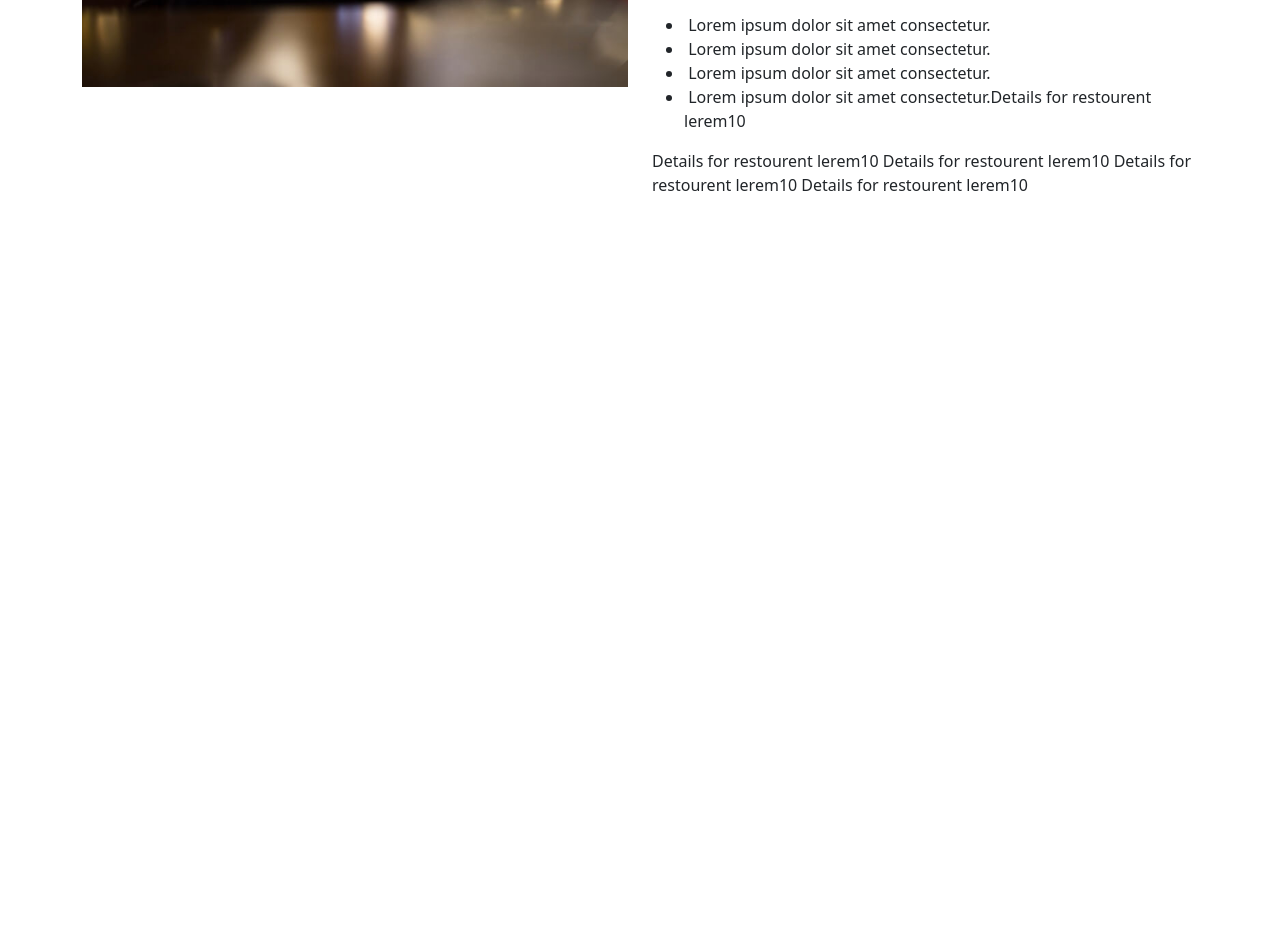
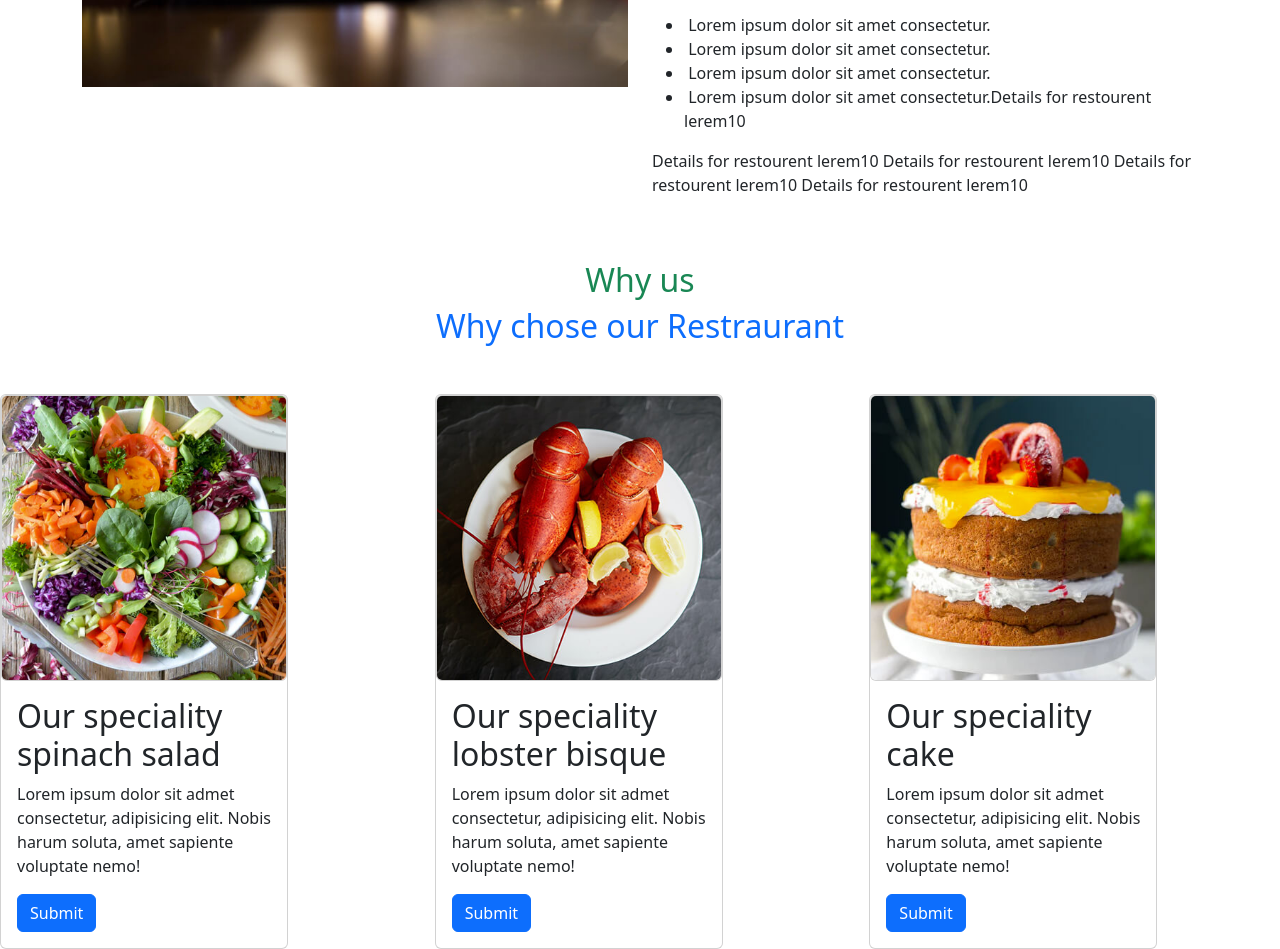
Before and after one commit to kalpanamaurya/Bootstrap_Project, a plain HTML site: page index.html in a window 1280 px wide. Shown: the part 1195-2144 px from the top of the page. Before the commit the page ends 1456 px from the top, so only its background shows below. Drawn offline with nearby package versions, Linux system fonts and the light colour scheme.

Commit message:
Add project card section html

```diff
--- a/index.html
+++ b/index.html
@@ -68,12 +68,61 @@
                       <li><img src="images/task.svg" alt="" style="width: 20px;"> Lorem ipsum dolor sit amet consectetur.Details for restourent lerem10</li>
                    </ul>
                       <p>Details for restourent lerem10 Details for restourent lerem10 Details for restourent lerem10 Details for restourent lerem10</p>
-
                 </div>
             </div>
-
       </div>
     </section>
+    <!--cards-->
+
+         <div class="cards">
+            <div class="container">
+                <div class="card-text text-center">
+                    <div class="h2 text-success">Why us</div>
+                    <div class="h2 text-primary">Why chose our Restraurant</div>
+                </div>
+            </div>
+         </div>
+         <div class="row mt-5">
+            <div class="col">
+                <div class="card" style="width: 18rem;">
+                    <img src="images/spinach-salad.jpg" alt="" class="card img-top">
+                    <div class="card-body">
+                        <div class="card-title">
+                            <div class="h2">Our speciality spinach salad </div>
+                        </div>
+                        <p>Lorem ipsum dolor sit admet consectetur, adipisicing elit. Nobis harum soluta, amet sapiente voluptate nemo!</p>
+                         <div class="btn btn-primary">Submit</div>
+                    </div>
+                </div>
+            </div>
+            <div class="col">
+                <div class="card" style="width: 18rem;">
+                    <img src="images/lobster-bisque.jpg" alt="" class="card img-top">
+                    <div class="card-body">
+                        <div class="card-title">
+                            <div class="h2">Our speciality lobster bisque</div>
+                        </div>
+                        <p>Lorem ipsum dolor sit admet consectetur, adipisicing elit. Nobis harum soluta, amet sapiente voluptate nemo!</p>
+                         <div class="btn btn-primary">Submit</div>
+                    </div>
+                </div>
+            </div>
+            <div class="col">
+                <div class="card" style="width: 18rem;">
+                    <img src="images/cake.jpg" alt="" class="card img-top">
+                    <div class="card-body">
+                        <div class="card-title">
+                            <div class="h2">Our speciality cake </div>
+                        </div>
+                        <p>Lorem ipsum dolor sit admet consectetur, adipisicing elit. Nobis harum soluta, amet sapiente voluptate nemo!</p>
+                         <div class="btn btn-primary">Submit</div>
+                    </div>
+                </div>
+            </div>
+         </div>
+
+
+
 
  <script src="https://cdn.jsdelivr.net/npm/bootstrap@5.3.0/dist/js/bootstrap.bundle.min.js" integrity="sha384-geWF76RCwLtnZ8qwWowPQNguL3RmwHVBC9FhGdlKrxdiJJigb/j/68SIy3Te4Bkz" crossorigin="anonymous"></script>
 </body>
```
